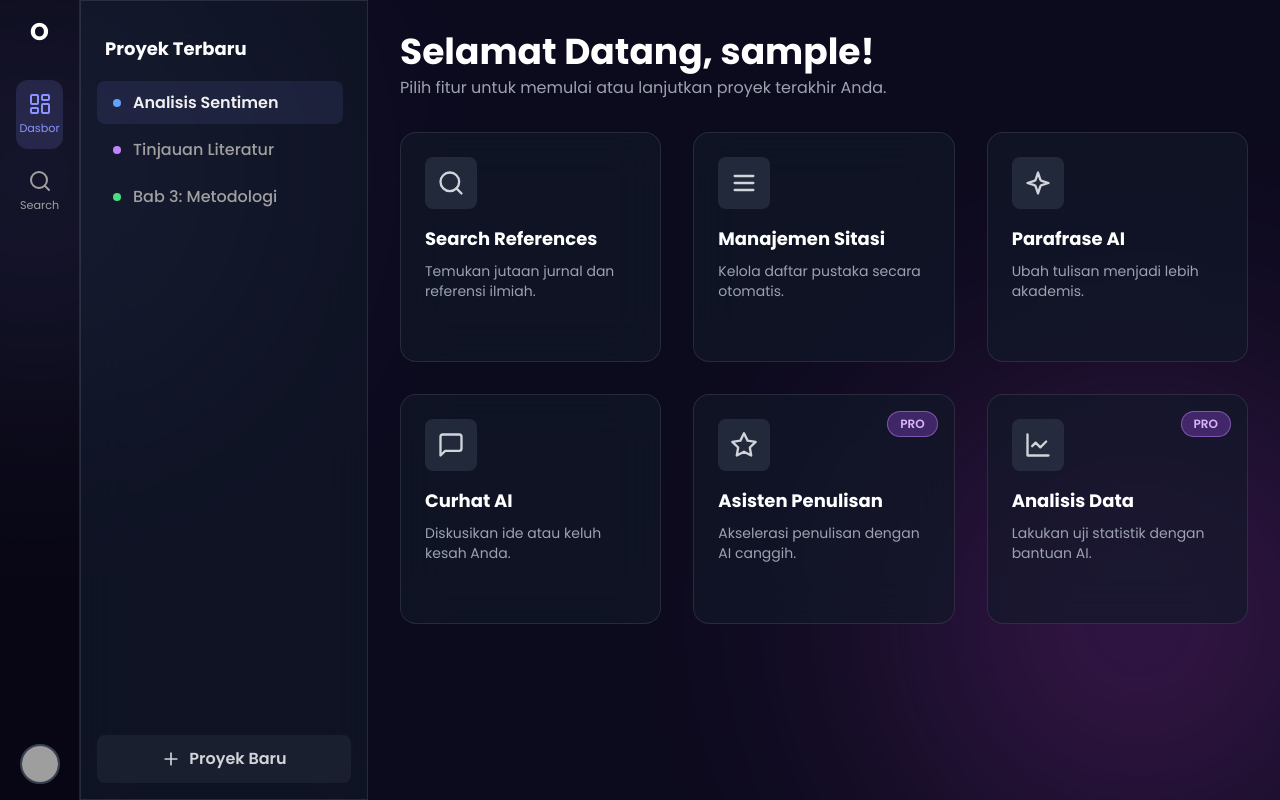
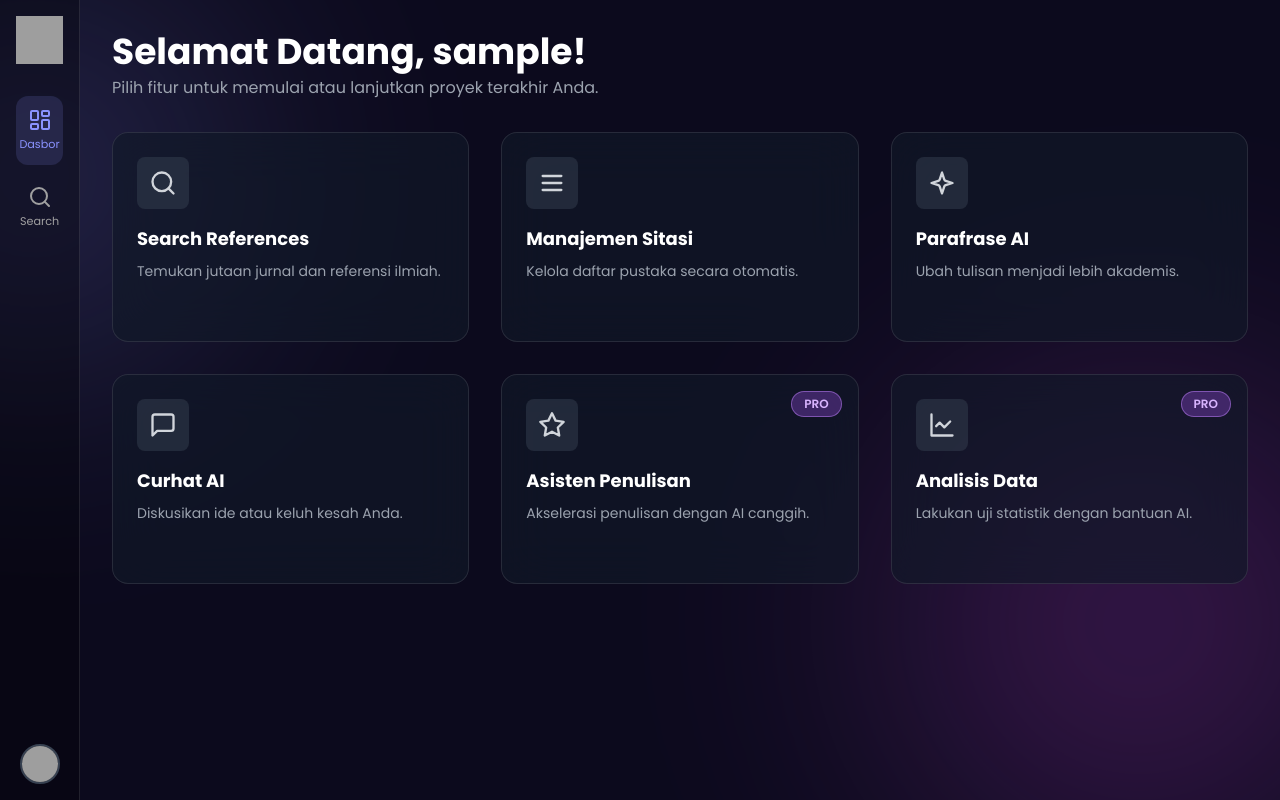
Before and after one commit to onthesis10/onthesis-app, a Flask app: page / in a window 1280 px wide. Run offline with Flask 3, Linux system fonts and the light colour scheme; the visitor is signed in with stand-in values (Sample User, id 1); some libraries are stand-ins or nearby versions; grey boxes are pictures that could not be loaded.

Commit message:
feat:perubahan desain

```diff
--- a/app/templates/dashboard.html
+++ b/app/templates/dashboard.html
@@ -1,35 +1,6 @@
 {% extends "layout.html" %}
 
 {% block title %}Dasbor - OnThesis{% endblock %}
-
-{% block secondary_sidebar %}
-<!-- Sidebar Sekunder Khusus untuk Dasbor -->
-<div class="flex flex-col h-full">
-    <div class="flex items-center h-16 px-2 flex-shrink-0">
-        <h2 class="text-lg font-bold text-white">Proyek Terbaru</h2>
-    </div>
-    <nav class="flex-grow overflow-y-auto space-y-1 pr-2">
-        <a href="#" class="secondary-nav-link active">
-            <span class="w-2 h-2 rounded-full bg-blue-400"></span>
-            <span>Analisis Sentimen</span>
-        </a>
-        <a href="#" class="secondary-nav-link">
-            <span class="w-2 h-2 rounded-full bg-purple-400"></span>
-            <span>Tinjauan Literatur</span>
-        </a>
-        <a href="#" class="secondary-nav-link">
-            <span class="w-2 h-2 rounded-full bg-green-400"></span>
-            <span>Bab 3: Metodologi</span>
-        </a>
-    </nav>
-    <div class="flex-shrink-0 pt-4">
-        <button class="w-full flex items-center justify-center gap-2 p-3 rounded-lg bg-white/5 hover:bg-white/10 text-gray-300 font-semibold transition-colors">
-            <svg xmlns="http://www.w3.org/2000/svg" width="20" height="20" viewBox="0 0 24 24" fill="none" stroke="currentColor" stroke-width="2" stroke-linecap="round" stroke-linejoin="round"><line x1="12" y1="5" x2="12" y2="19"></line><line x1="5" y1="12" x2="19" y2="12"></line></svg>
-            Proyek Baru
-        </button>
-    </div>
-</div>
-{% endblock %}
 
 {% block content %}
 <!-- Header Kanvas Utama -->
--- a/app/templates/layout.html
+++ b/app/templates/layout.html
@@ -25,7 +25,11 @@
 
         <!-- KOLOM 1: Navigasi Utama (Ikon) -->
         <aside class="main-nav bg-black/30 p-4 flex-col items-center space-y-4 border-r border-white/10 hidden md:flex">
-            <a href="{{ url_for('dashboard') }}" class="text-2xl font-bold text-white mb-4">O</a>
+            <!-- [BARU] Lokasi untuk Logo Anda -->
+            <a href="{{ url_for('dashboard') }}">
+                <!-- Ganti 'logo-placeholder.svg' dengan nama file logo Anda -->
+                <img src="{{ url_for('static', filename='images/logo.png') }}" alt="OnThesis Logo" class="w-12 h-12 mb-4">
+            </a>
             <nav class="flex flex-col items-center space-y-2 flex-1 w-full">
                 {% set active_page = request.endpoint %}
                 <a href="{{ url_for('dashboard') }}" title="Dasbor" class="main-nav-link {{ 'active' if active_page == 'dashboard' else '' }}">
@@ -45,17 +49,9 @@
             </div>
         </aside>
 
-        <!-- KOLOM 2: Sidebar Sekunder (Konteks) -->
-        <aside id="secondary-sidebar" class="secondary-sidebar glass-pane rounded-none flex-col flex-shrink-0 border-r border-white/10 p-4 hidden md:flex">
-            {% block secondary_sidebar %}
-            <!-- Konten sidebar sekunder akan diisi oleh setiap halaman -->
-            <div class="flex items-center h-12 px-2">
-                <h2 class="text-lg font-bold text-white">Navigasi</h2>
-            </div>
-            {% endblock %}
-        </aside>
+        <!-- [DIHAPUS] Sidebar Sekunder tidak lagi ada di layout utama -->
 
-        <!-- KOLOM 3: Kanvas Utama (Konten) -->
+        <!-- KANVAS UTAMA (Konten) -->
         <main class="main-canvas flex-1 flex flex-col">
             <div class="flex-1 overflow-y-auto p-6 md:p-8">
                 {% block content %}{% endblock %}
```
Also changed, not shown: 1 other file.
